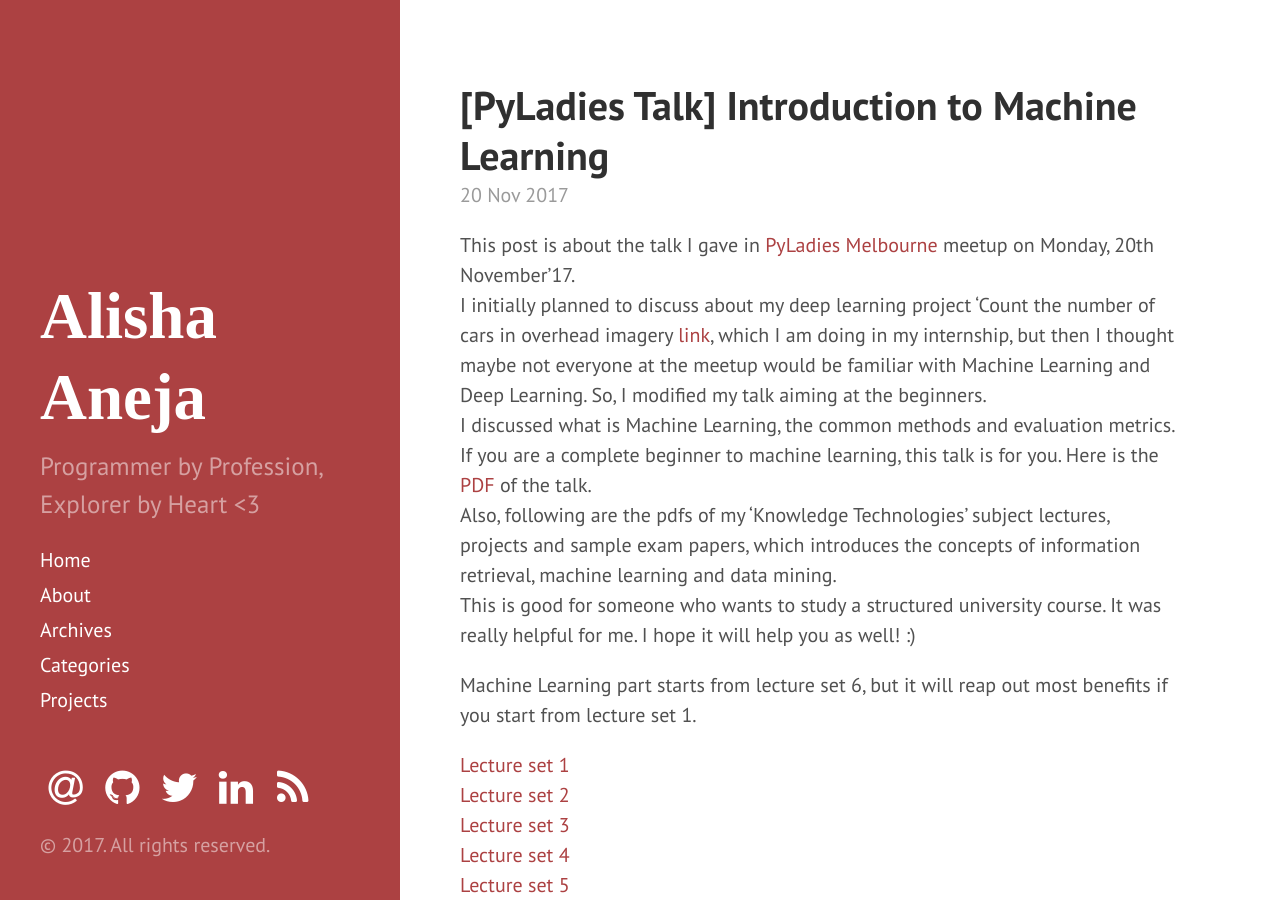
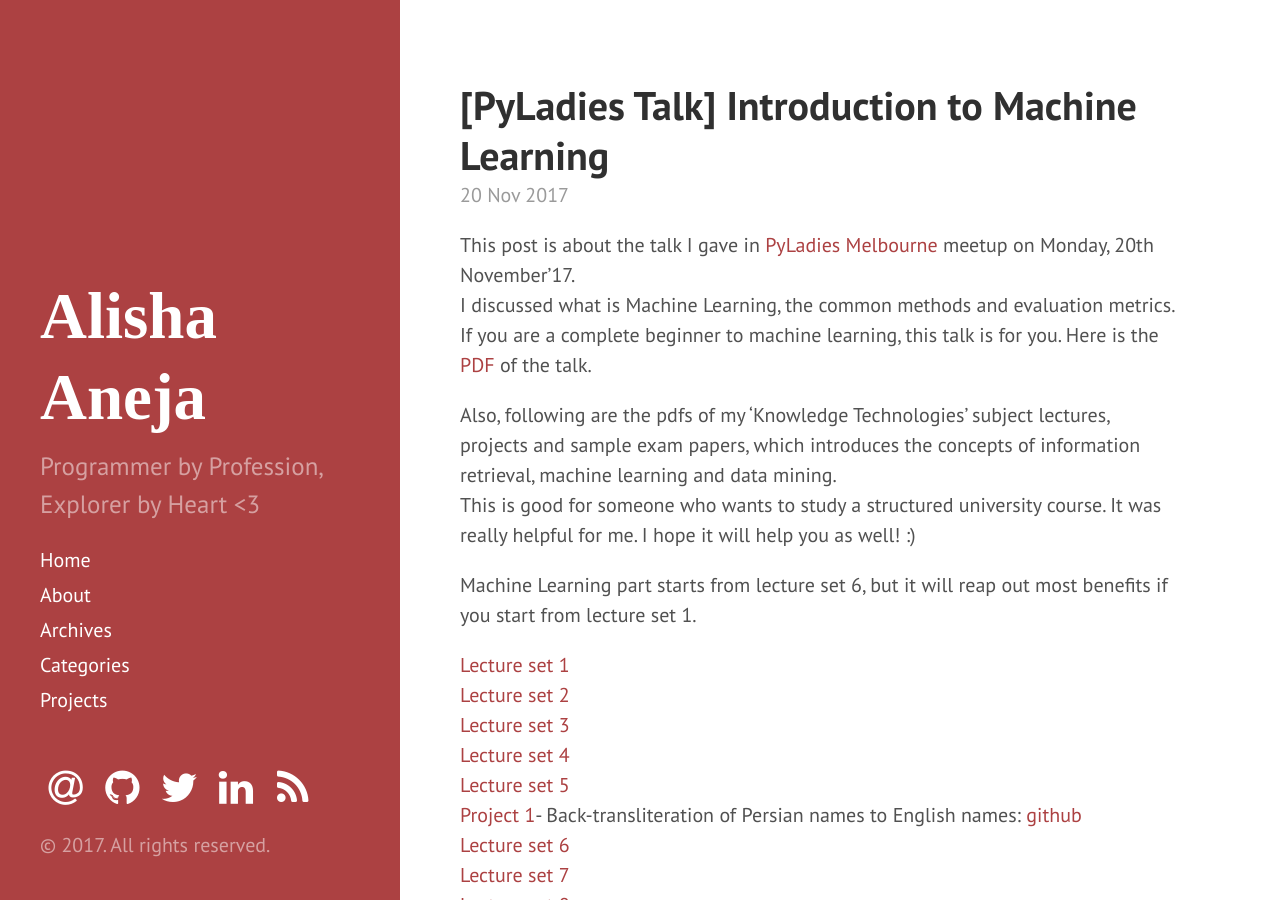
Before and after one commit to alisha17/alisha17.github.io, a Jekyll site: the page built from _posts/2017-11-20-pyladies.md, in a window 1280 px wide and 900 px high. Built offline with Jekyll 4.4.1, drawn with Linux system fonts in a browser that asks for light colours; nearby versions of some CDN libraries; Markdown is read by kramdown in place of the engine named in the settings; comment, search, counter and statistics services are not loaded.

Commit message:
Pyladies post fix

```diff
--- a/_posts/2017-11-20-pyladies.md
+++ b/_posts/2017-11-20-pyladies.md
@@ -6,12 +6,8 @@
 ---
 
 This post is about the talk I gave in [PyLadies Melbourne](https://www.meetup.com/en-AU/PyLadies-Melbourne/events/241058465/) meetup on Monday, 20th November'17.
-I initially planned to discuss about my deep learning project 'Count the number of cars in
-overhead imagery [link](https://alisha17.github.io/silverpond/2017/10/18/mlai.html), which I am doing in my internship,
-but then I thought maybe not everyone at the meetup would be familiar with Machine Learning and
-Deep Learning. So, I modified my talk aiming at the beginners.
-I discussed what is Machine Learning, the common methods and evaluation metrics. If you are a
-complete beginner to machine learning, this talk is for you. Here is the [PDF]({{ site.url }}/assets/introml.pdf) of the talk.
+I discussed what is Machine Learning, the common methods and evaluation metrics. If you are a complete beginner to machine learning, this talk is for you. Here is the [PDF]({{ site.url }}/assets/introml.pdf) of the talk.
+
 Also, following are the pdfs of my 'Knowledge Technologies' subject lectures, projects and sample exam papers, which introduces the concepts of information retrieval, machine learning and data mining.
 This is good for someone who wants to study a structured university course. It was really helpful for me. I hope it will help you as well! :)
 
```
